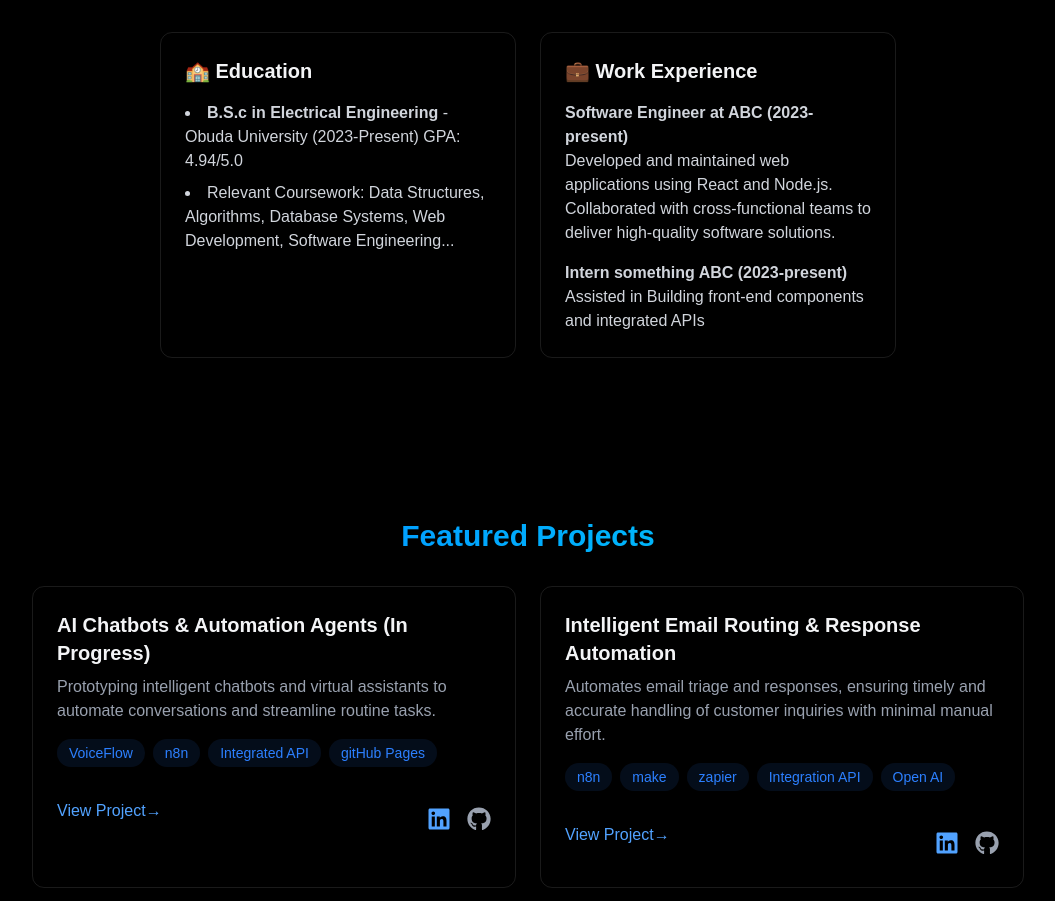
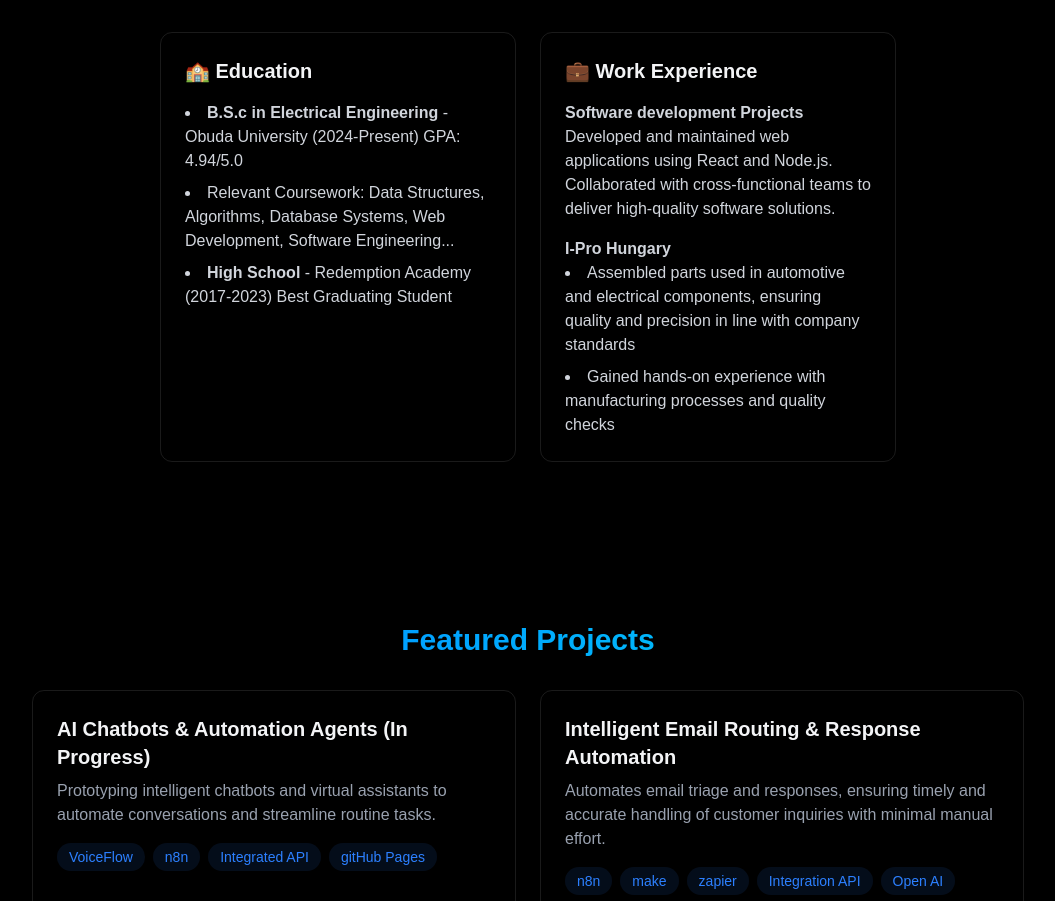
Before and after one commit to Osknot/IniobongOscar, a React (Vite) app: page / in a window 1280 px wide. Shown: the part 1494-2395 px from the top of the page, without its empty margins (112-1167 px from the left). Built offline with nearby package versions, Linux system fonts and the light colour scheme.

Commit message:
about page

```diff
--- a/src/components/sections/About.jsx
+++ b/src/components/sections/About.jsx
@@ -107,10 +107,14 @@ export const About = () =>{
                         <h3 className="text-xl font-bold mb-4">🏫 Education</h3>
                         <ul className="list-disc list-inside text-gray-300 space-y-2">
                             <li>
-                               <strong>B.S.c in Electrical Engineering</strong> - Obuda University (2023-Present) GPA: 4.94/5.0
+                               <strong>B.S.c in Electrical Engineering</strong> - Obuda University (2024-Present) GPA: 4.94/5.0
                             </li>
                             <li>
                                 Relevant Coursework: Data Structures, Algorithms, Database Systems, Web Development, Software Engineering...
+                            </li>
+
+                            <li>
+                               <strong>High School</strong> - Redemption Academy (2017-2023) Best Graduating Student
                             </li>
                         </ul>
                 </div>
@@ -119,13 +123,20 @@ export const About = () =>{
                         <h3 className="text-xl font-bold mb-4">💼 Work Experience</h3>
                         <div className="space-y-4 text-gray-300">
                             <div>
-                                <h4 className="font-semibold">Software Engineer at ABC (2023-present)</h4>
+                                <h4 className="font-semibold">Software development Projects</h4>
                             <p>Developed and maintained web applications using React and Node.js. Collaborated with cross-functional teams to deliver high-quality software solutions.</p>
                             </div>
 
                             <div>
-                                <h4 className="font-semibold">Intern something ABC (2023-present)</h4>
-                            <p>Assisted in Building front-end components and integrated APIs</p>
+                                <h4 className="font-semibold">I-Pro Hungary</h4>
+                            <ul className="list-disc list-inside text-gray-300 space-y-2">
+                            <li>
+                               Assembled parts used in automotive and electrical components, ensuring quality and precision in line with company standards
+                            </li>
+                            <li>
+                                Gained hands-on experience with manufacturing processes and quality checks
+                            </li>
+                        </ul>
                             </div>
 
                         </div>
```
